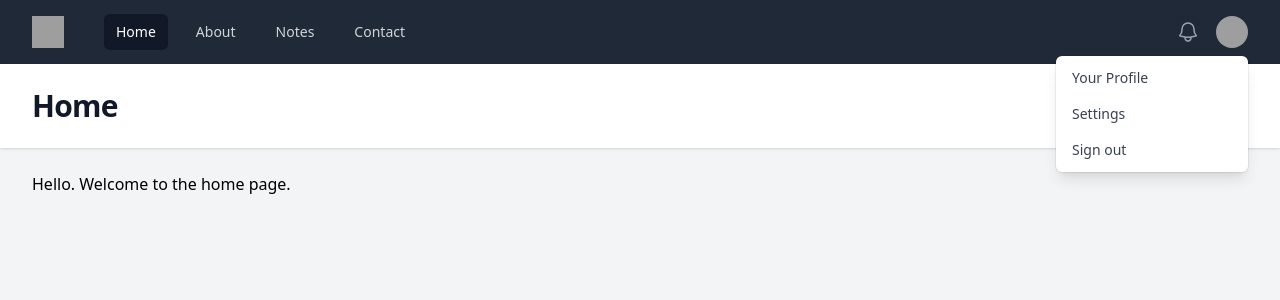
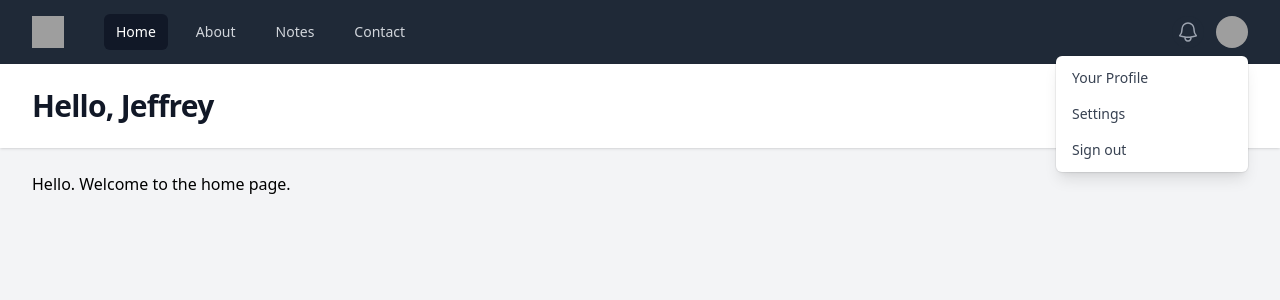
Before and after one commit to CarlitosFigueiredo/studiesPhp, a PHP site: page / in a window 1280 px wide. Shown: the top 300 px of the page. Run offline with PHP 8.4, Linux system fonts and the light colour scheme; some libraries are stand-ins or nearby versions; grey boxes are pictures that could not be loaded.

Commit message:
PHP Sessions 101

```diff
--- a/demo/controllers/index.php
+++ b/demo/controllers/index.php
@@ -1,3 +1,5 @@
 <?php
 
+$_SESSION['name'] = 'Jeffrey';
+
 view('index.view.php', ['heading' => 'Home']);
--- a/demo/public/index.php
+++ b/demo/public/index.php
@@ -1,4 +1,6 @@
 <?php
+
+session_start();
 
 const BASE_PATH = __DIR__ . '/../';
 
--- a/demo/views/partials/banner.php
+++ b/demo/views/partials/banner.php
@@ -1,7 +1,9 @@
 <header class="bg-white shadow">
     <div class="mx-auto max-w-7xl py-6 px-4 sm:px-6 lg:px-8">
         <h1 class="text-3xl font-bold tracking-tight text-gray-900">
-            <?= $heading ?>
+
+            <!-- <?= $heading ?> -->
+            Hello, <?= $_SESSION['name'] ?? 'Guest' ?>
         </h1>
     </div>
 </header>
```
